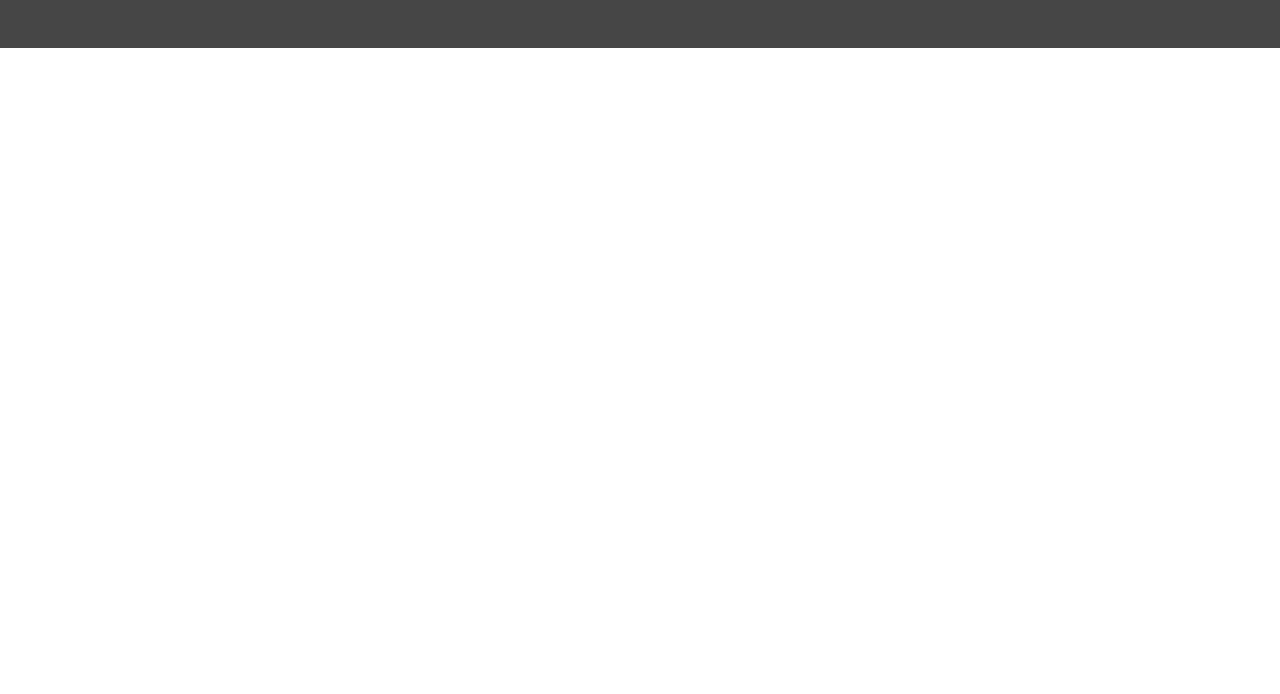
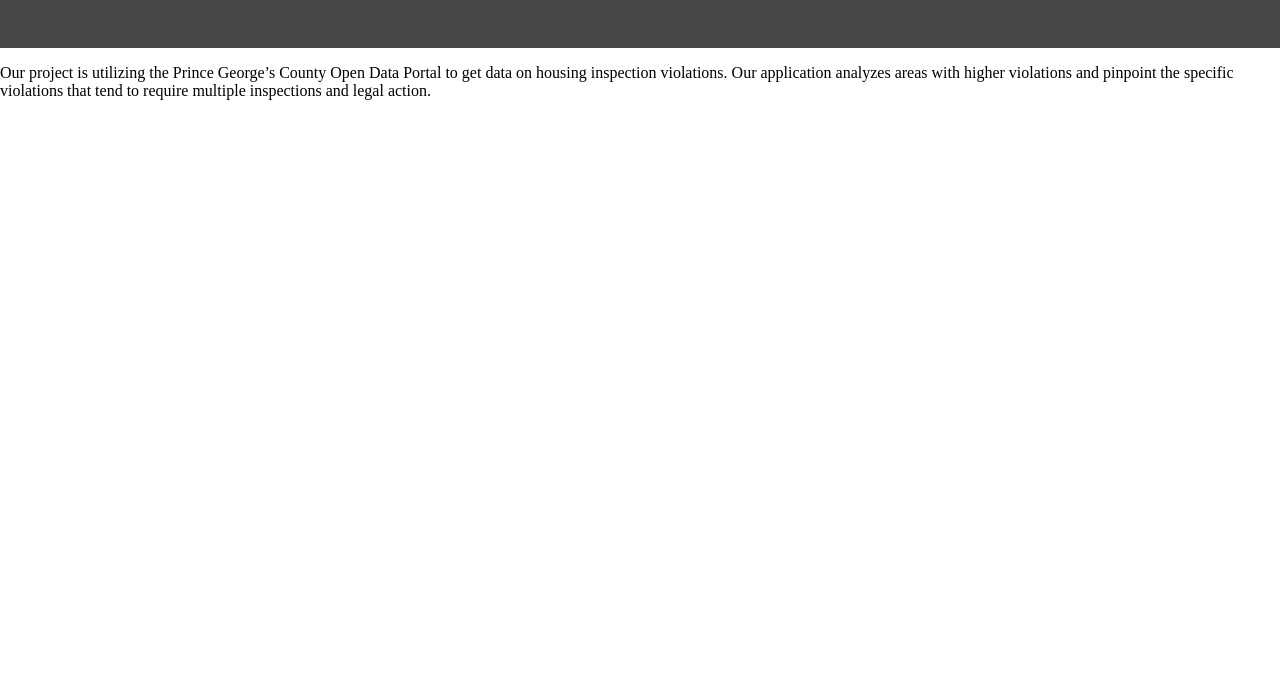
Before and after one commit to sarahlwinters/team_24_final, a plain HTML site: page about.html in a window 1280 px wide. Shown: the part 106-800 px from the top of the page. Drawn offline with Linux system fonts and the light colour scheme.

Commit message:
Update about.html

```diff
--- a/about.html
+++ b/about.html
@@ -20,7 +20,10 @@
 </header>
 
 <body>
-
+    <p>Our project is utilizing the Prince George’s County Open Data Portal to get data on housing
+            inspection violations. Our application analyzes areas
+            with higher violations and pinpoint the specific violations that tend to require multiple
+            inspections and legal action.</p>
 </body>
 
 </html>
```
